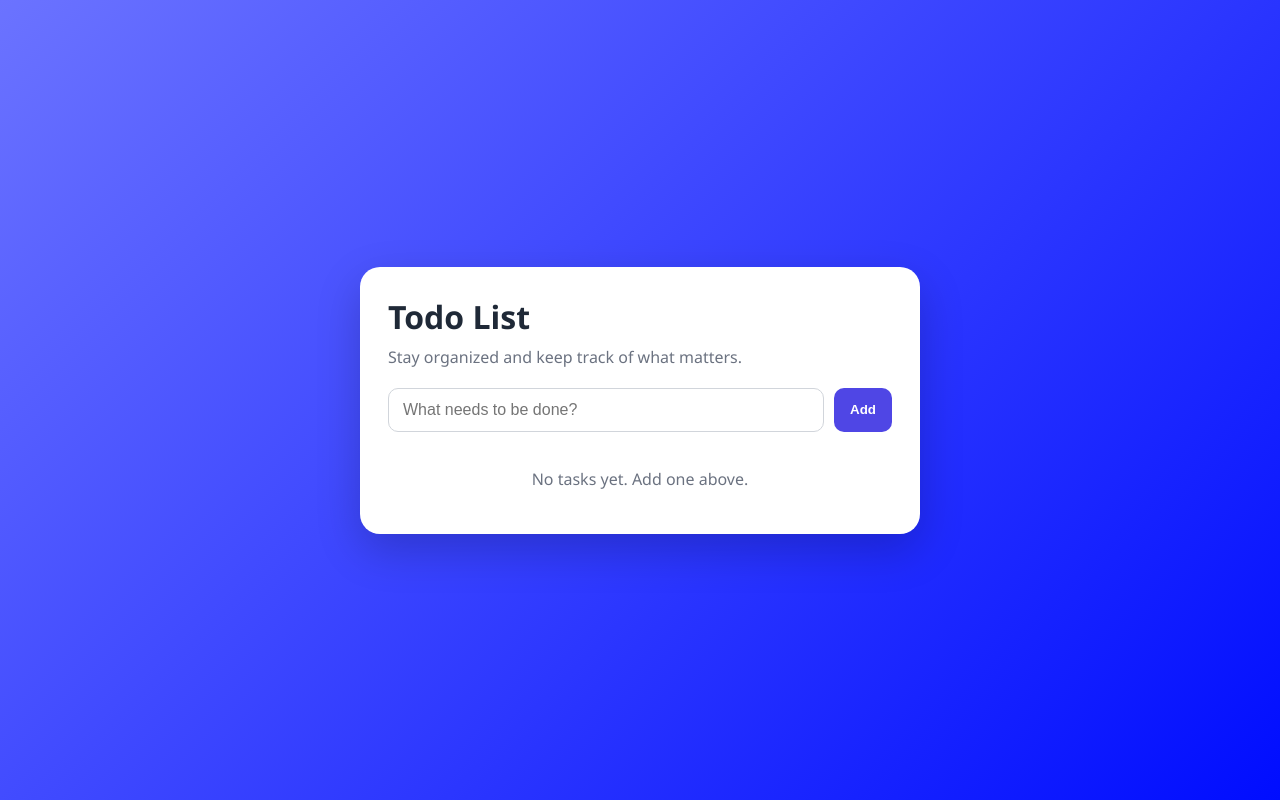
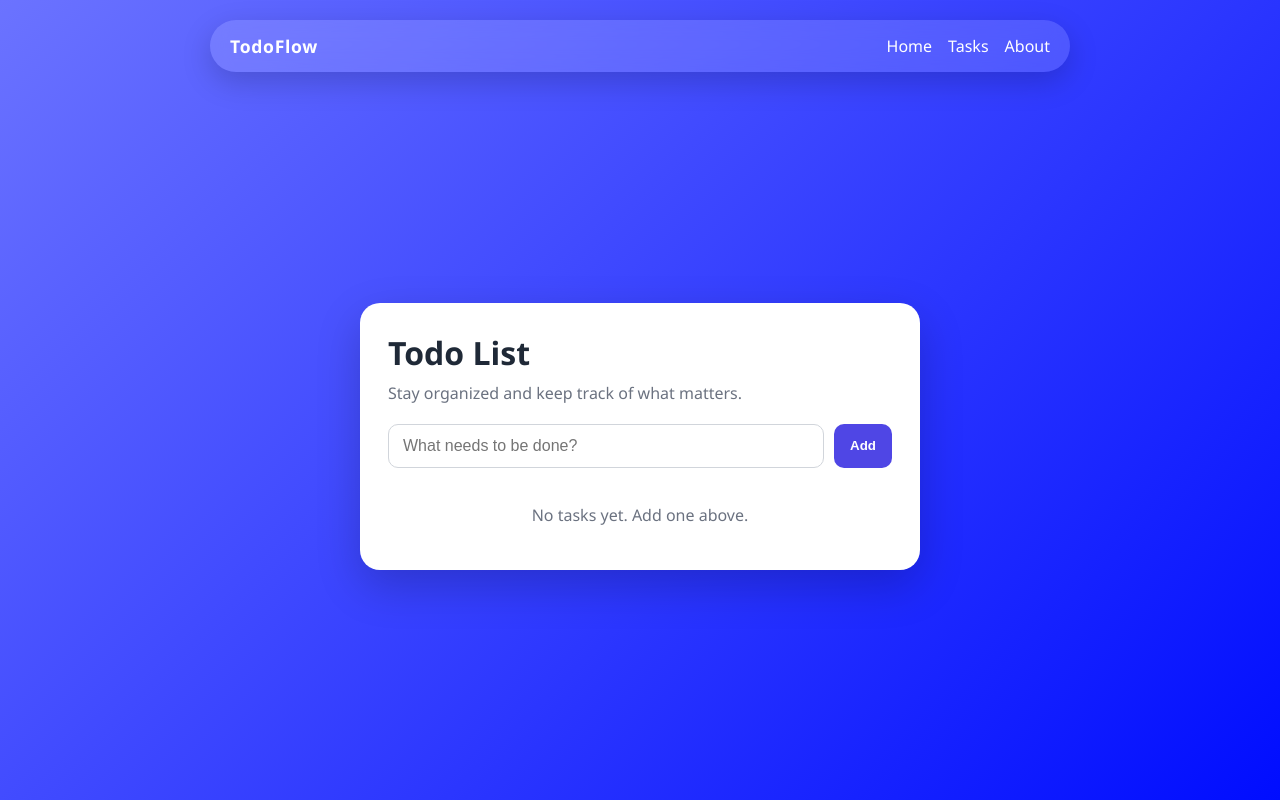
Before and after one commit to Brijesh832047/To-do-list, a plain HTML site: page index.html in a window 1280 px wide. Drawn offline with Linux system fonts and the light colour scheme.

Commit message:
Added navigation bar

```diff
--- a/index.html
+++ b/index.html
@@ -7,6 +7,15 @@
     <link rel="stylesheet" href="style.css" />
   </head>
   <body>
+    <nav class="navbar">
+      <div class="nav-brand">TodoFlow</div>
+      <div class="nav-links">
+        <a href="#">Home</a>
+        <a href="#">Tasks</a>
+        <a href="#">About</a>
+      </div>
+    </nav>
+
     <main class="app">
       <section class="card">
         <h1>Todo List</h1>
--- a/style.css
+++ b/style.css
@@ -34,14 +34,51 @@
 body {
   margin: 0;
   min-height: 100vh;
-  display: grid;
-  place-items: center;
+  display: flex;
+  flex-direction: column;
   background: linear-gradient(135deg, #6b73ff, #000dff);
   padding: 20px;
 }
 
+.navbar {
+  width: min(100%, 860px);
+  margin: 0 auto 20px;
+  display: flex;
+  justify-content: space-between;
+  align-items: center;
+  background: rgba(255, 255, 255, 0.14);
+  backdrop-filter: blur(10px);
+  color: white;
+  padding: 14px 20px;
+  border-radius: 999px;
+  box-shadow: 0 10px 30px rgba(0, 0, 0, 0.18);
+}
+
+.nav-brand {
+  font-weight: 700;
+  font-size: 1.1rem;
+  letter-spacing: 0.04em;
+}
+
+.nav-links {
+  display: flex;
+  gap: 16px;
+}
+
+.nav-links a {
+  color: white;
+  text-decoration: none;
+  font-weight: 500;
+  transition: opacity 0.2s ease;
+}
+
+.nav-links a:hover {
+  opacity: 0.8;
+}
+
 .app {
   width: min(100%, 560px);
+  margin: auto;
 }
 
 .card {
```
